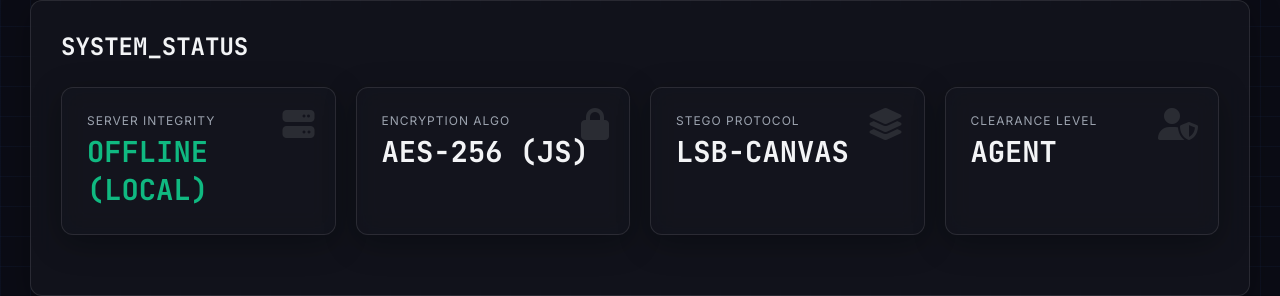
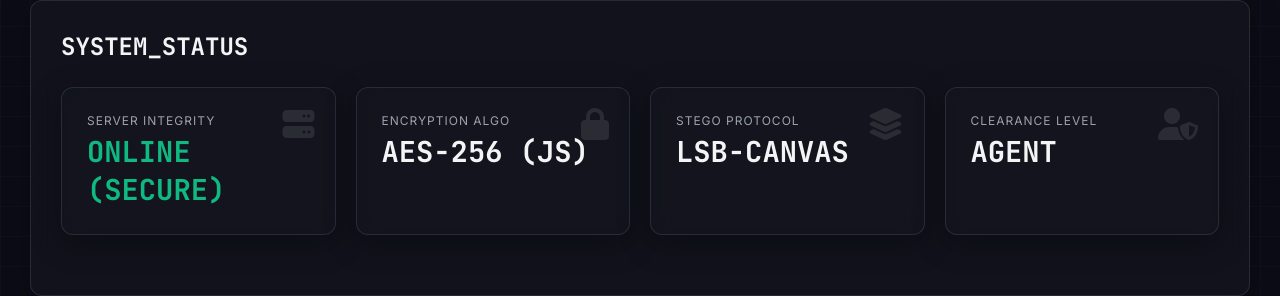
Before and after one commit to Immu01/SecureLSB, a plain HTML site: page dashboard.html in a window 1280 px wide. Shown: the part 94-390 px from the top of the page. Drawn offline with nearby package versions, Linux system fonts and the light colour scheme; no server answers.

```diff
--- a/dashboard.html
+++ b/dashboard.html
@@ -5,6 +5,7 @@
     <meta charset="UTF-8">
     <title>SecureLSB</title>
     <link rel="icon" type="image/png" href="https://cdn-icons-png.flaticon.com/512/9663/9663207.png">
+
     <link rel="stylesheet" href="static/css/style.css">
     <link rel="stylesheet" href="https://cdnjs.cloudflare.com/ajax/libs/font-awesome/6.4.0/css/all.min.css">
 </head>
@@ -37,7 +38,7 @@
                     <div class="glass-panel stat-box">
                         <i class="fas fa-server stat-icon"></i>
                         <span class="stat-label">Server Integrity</span>
-                        <span class="stat-value" style="color: var(--success)">OFFLINE (LOCAL)</span>
+                        <span class="stat-value" style="color: var(--success)">ONLINE (SECURE)</span>
                     </div>
                     <div class="glass-panel stat-box">
                         <i class="fas fa-lock stat-icon"></i>
```
